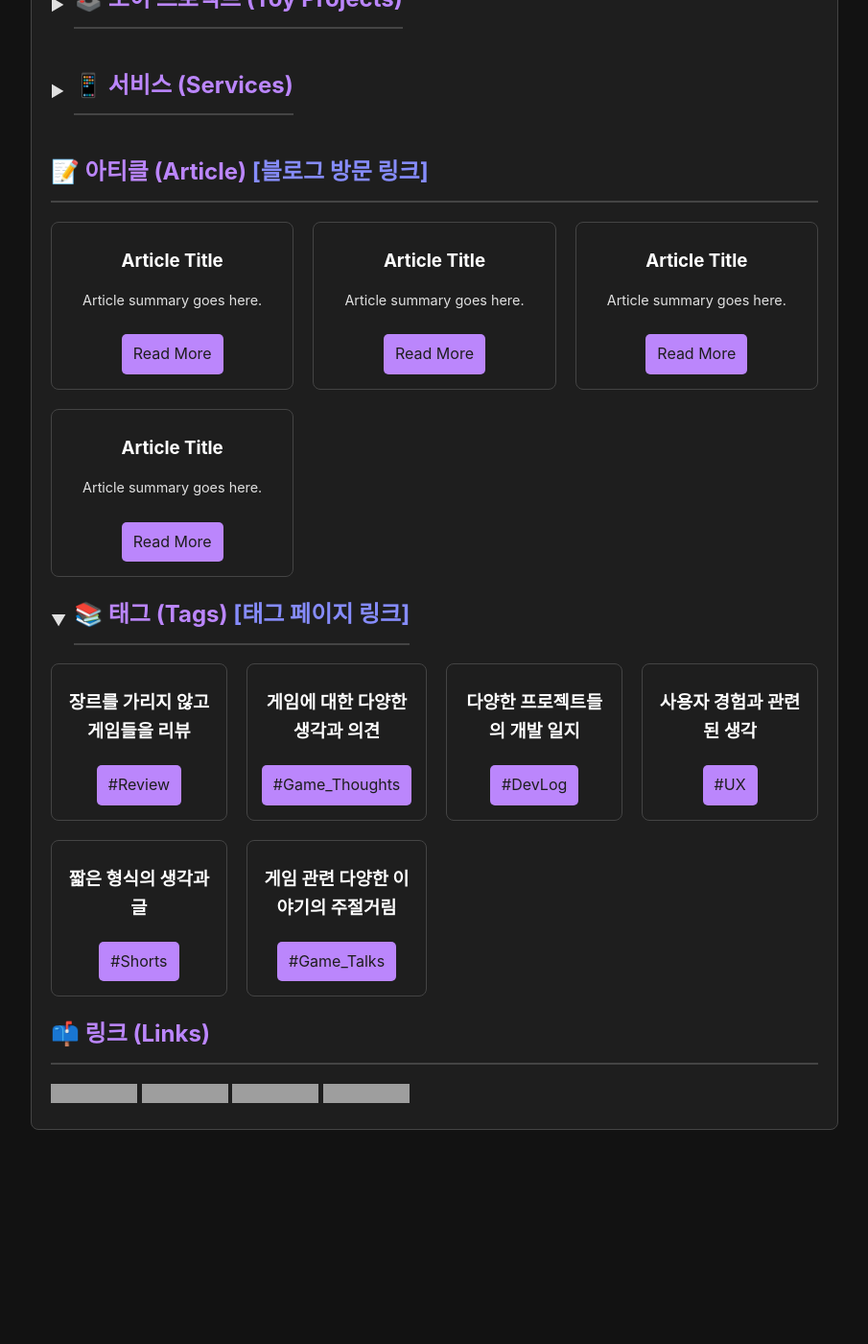
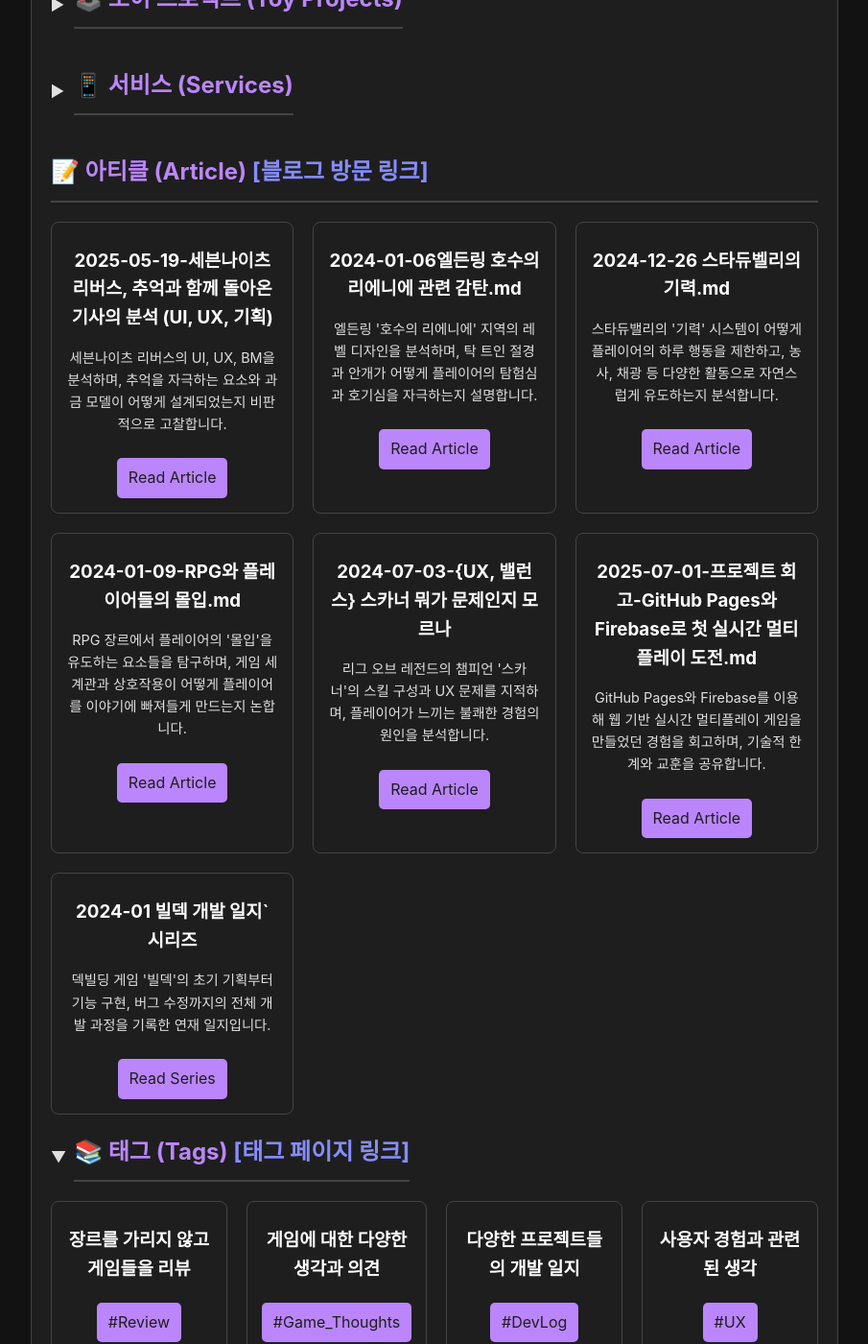
Before and after one commit to hojun313/hojun313.github.io, a Jekyll site: the page portfolio/index.html, which Jekyll copies as it is, in a window 1280 px wide and 1400 px high, scrolled down 3736 px. Shown: the whole window at 96% size, without its empty margins (187-1092 px from the left). Built offline with Jekyll 4.4.1, drawn with Linux system fonts in a browser that asks for light colours; before the commit the page ends 4973 px from its top, so only the background shows below that; some of the changed text lies outside the part shown; grey boxes are pictures that could not be loaded.

Commit message:
Update index.html

```diff
--- a/portfolio/index.html
+++ b/portfolio/index.html
@@ -358,24 +358,41 @@
         <h2>📝 아티클 (Article) <a href="https://hojun313.github.io" target="_blank" class="blog-link">[블로그 방문 링크]</a></h2>
         <div class="article-grid">
             <div class="article-card">
-                <h3>Article Title</h3>
-                <p>Article summary goes here.</p>
-                <a href="#" class="read-more">Read More</a>
+                <h3>2025-05-19-세븐나이츠 리버스, 추억과 함께 돌아온 기사의 분석 (UI, UX, 기획)</h3>
+                <p>세븐나이츠 리버스의 UI, UX, BM을 분석하며, 추억을 자극하는 요소와 과금 모델이 어떻게 설계되었는지 비판적으로 고찰합니다.</p>
+                <a href="https://hojun313.github.io/gamethoughts/2025/05/19/%EA%B0%90%EC%83%81-%EC%84%B8%EB%B8%90%EB%82%98%EC%9D%B4%EC%B8%A0-%EB%A6%AC%EB%B2%84%EC%8A%A4,-%EC%B6%94%EC%96%B5%EA%B3%BC-%ED%95%A8%EA%BB%98-%EB%8F%8C%EC%95%84%EC%98%A8-%EA%B8%B0%EC%82%AC%EC%9D%98-%EB%B6%84%EC%84%9D-(UI,-UX,-%EA%B8%B0%ED%9A%8D).html" class="read-more">Read Article</a>
             </div>
             <div class="article-card">
-                <h3>Article Title</h3>
-                <p>Article summary goes here.</p>
-                <a href="#" class="read-more">Read More</a>
+                <h3>2024-01-06엘든링 호수의 리에니에 관련 감탄.md</h3>
+                <p>엘든링 '호수의 리에니에' 지역의 레벨 디자인을 분석하며, 탁 트인 절경과 안개가 어떻게 플레이어의 탐험심과 호기심을 자극하는지 설명합니다.</p>
+                <a href="https://hojun313.github.io/gamethoughts/2024/01/06/%EC%98%A4%ED%94%88%EC%9B%94%EB%93%9C-%EC%97%98%EB%93%A0%EB%A7%81-%ED%98%B8%EC%88%98%EC%9D%98-%EB%A6%AC%EC%97%90%EB%8B%88%EC%97%90-%EA%B4%80%EB%A0%A8-%EA%B0%90%ED%83%84.html" class="read-more">Read Article</a>
             </div>
             <div class="article-card">
-                <h3>Article Title</h3>
-                <p>Article summary goes here.</p>
-                <a href="#" class="read-more">Read More</a>
+                <h3>2024-12-26 스타듀벨리의 기력.md </h3>
+                <p>스타듀밸리의 '기력' 시스템이 어떻게 플레이어의 하루 행동을 제한하고, 농사, 채광 등 다양한 활동으로 자연스럽게 유도하는지 분석합니다.</p>
+                <a href="https://hojun313.github.io/gamethoughts/2024/12/26/%EC%9C%A0%EB%8F%84-%EC%8A%A4%ED%83%80%EB%93%80%EB%B2%A8%EB%A6%AC%EC%9D%98-%EA%B8%B0%EB%A0%A5.html" class="read-more">Read Article</a>
+            </div>
+
+            <div class="article-card">
+                <h3>2024-01-09-RPG와 플레이어들의 몰입.md</h3>
+                <p>RPG 장르에서 플레이어의 '몰입'을 유도하는 요소들을 탐구하며, 게임 세계관과 상호작용이 어떻게 플레이어를 이야기에 빠져들게 만드는지 논합니다.</p>
+                <a href="https://hojun313.github.io/gamethoughts/2024/01/09/%EB%AA%B0%EC%9E%85%EB%8F%84-RPG%EC%99%80-%ED%94%8C%EB%A0%88%EC%9D%B4%EC%96%B4%EB%93%A4%EC%9D%98-%EB%AA%B0%EC%9E%85.html" class="read-more">Read Article</a>
             </div>
             <div class="article-card">
-                <h3>Article Title</h3>
-                <p>Article summary goes here.</p>
-                <a href="#" class="read-more">Read More</a>
+                <h3>2024-07-03-{UX, 밸런스} 스카너 뭐가 문제인지 모르나</h3>
+                <p>리그 오브 레전드의 챔피언 '스카너'의 스킬 구성과 UX 문제를 지적하며, 플레이어가 느끼는 불쾌한 경험의 원인을 분석합니다.</p>
+                <a href="https://hojun313.github.io/gamethoughts/2024/07/03/UX,-%EB%B0%B8%EB%9F%B0%EC%8A%A4-%EC%8A%A4%EC%B9%B4%EB%84%88-%EB%AD%90%EA%B0%80-%EB%AC%B8%EC%A0%9C%EC%9D%B8%EC%A7%80-%EB%AA%A8%EB%A5%B4%EB%82%98.html" class="read-more">Read Article</a>
+            </div>
+            <div class="article-card">
+                <h3>2025-07-01-프로젝트 회고-GitHub Pages와 Firebase로 첫 실시간 멀티플레이 도전.md</h3>
+                <p>GitHub Pages와 Firebase를 이용해 웹 기반 실시간 멀티플레이 게임을 만들었던 경험을 회고하며, 기술적 한계와 교훈을 공유합니다.</p>
+                <a href="https://hojun313.github.io/diary/gamedevlog/2025/07/01/%ED%94%84%EB%A1%9C%EC%A0%9D%ED%8A%B8-%ED%9A%8C%EA%B3%A0-GitHub-Pages%EC%99%80-Firebase%EB%A1%9C-%EC%B2%AB-%EC%8B%A4%EC%8B%9C%EA%B0%84-%EB%A9%80%ED%8B%B0%ED%94%8C%EB%A0%88%EC%9D%B4-%EB%8F%84%EC%A0%84.html" class="read-more">Read Article</a>
+            </div>
+
+            <div class="article-card">
+                <h3>2024-01 빌덱 개발 일지` 시리즈</h3>
+                <p>덱빌딩 게임 '빌덱'의 초기 기획부터 기능 구현, 버그 수정까지의 전체 개발 과정을 기록한 연재 일지입니다.</p>
+                <a href="https://hojun313.github.io/tags/#Buildeck" class="read-more">Read Series</a>
             </div>
         </div>
 
@@ -408,6 +425,9 @@
                     <h3>게임 관련 다양한 이야기의 주절거림</h3>
                     <a href="https://hojun313.github.io/tags/#Game_Talks" class="read-more">#Game_Talks</a>
                 </div>
+                <div class="article-card">
+                    <h3>빌덱 게임의 개발 일지</h3>
+                    <a href="https://hojun313.github.io/tags/#Buildeck" class="read-more">#Buildeck</a>
             </div>
         </details>
 
```
